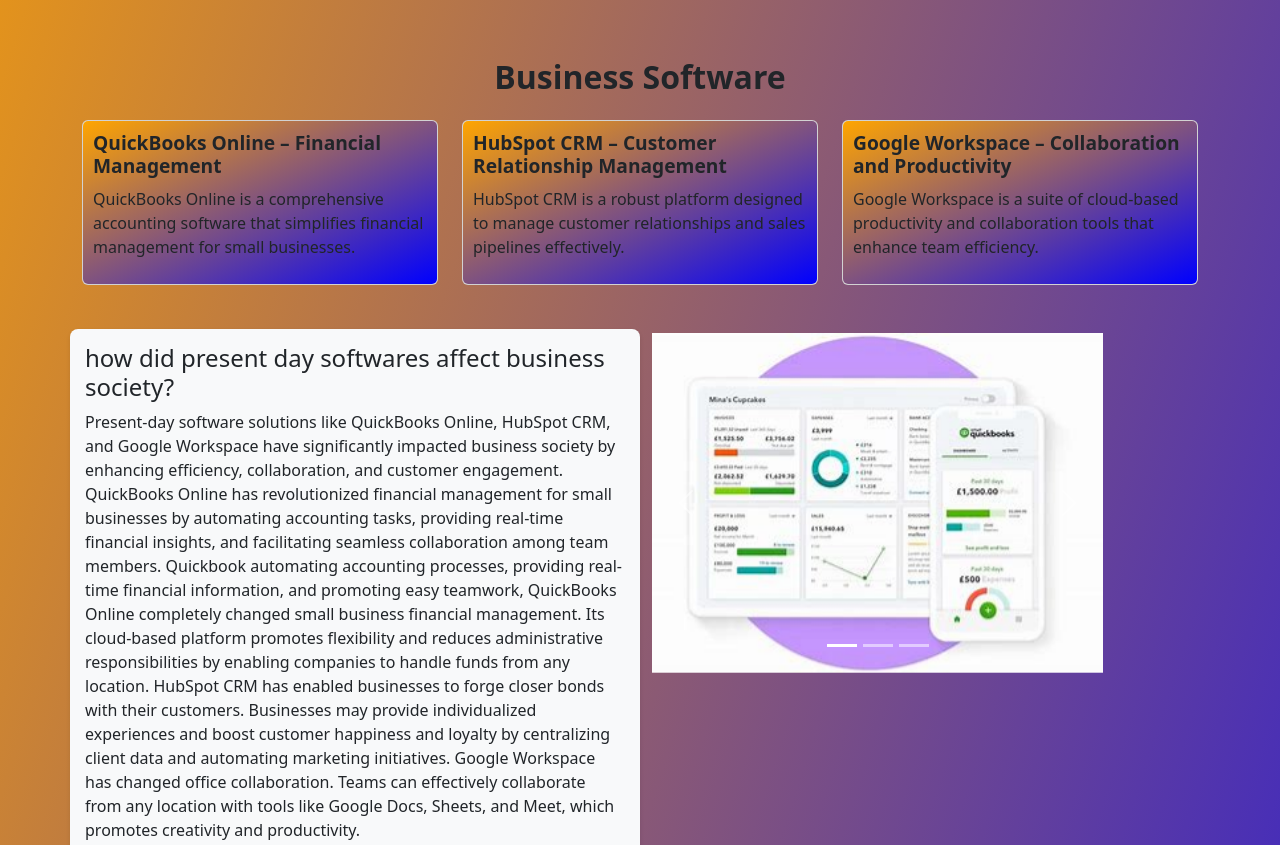
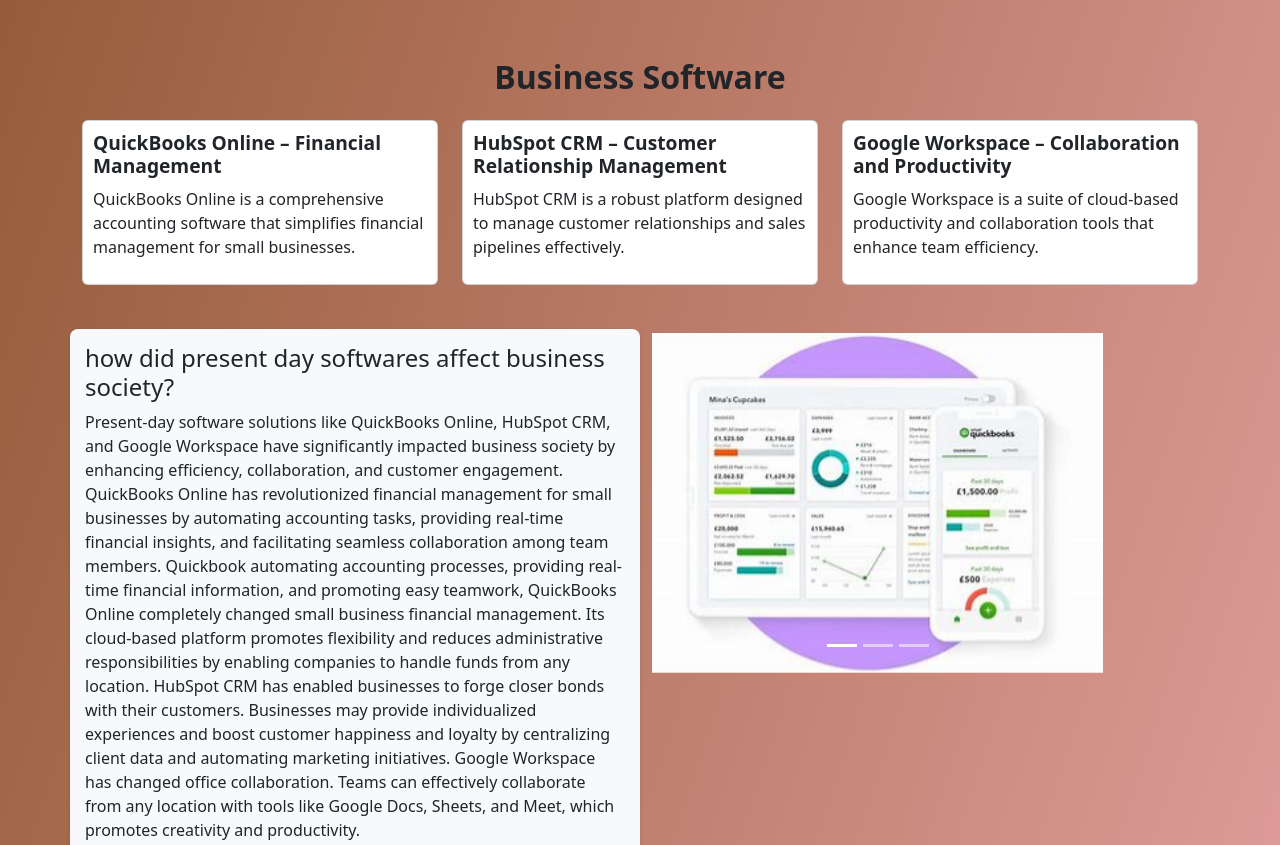
Before and after one commit to leolin2351/sep10-freedom-project, a plain HTML site: page index.html in a window 1280 px wide. Shown: the part 880-1725 px from the top of the page. Drawn offline with nearby package versions, Linux system fonts and the light colour scheme.

Commit message:
color background

```diff
--- a/index.html
+++ b/index.html
@@ -430,7 +430,6 @@
     display: flex;
     flex-direction: column;
     justify-content: space-between;
-    background: linear-gradient(to bottom right, orange, blue) !important;
     border: black !important;
 }
 
@@ -475,6 +474,6 @@ footer {
             z-index: 1;
         }
 body {
-  background-image: linear-gradient(to bottom right, orange, blue) !important;
+  background-image: linear-gradient(to bottom right, #895129, #FFB6C1) !important;
 }
 </style>
```
